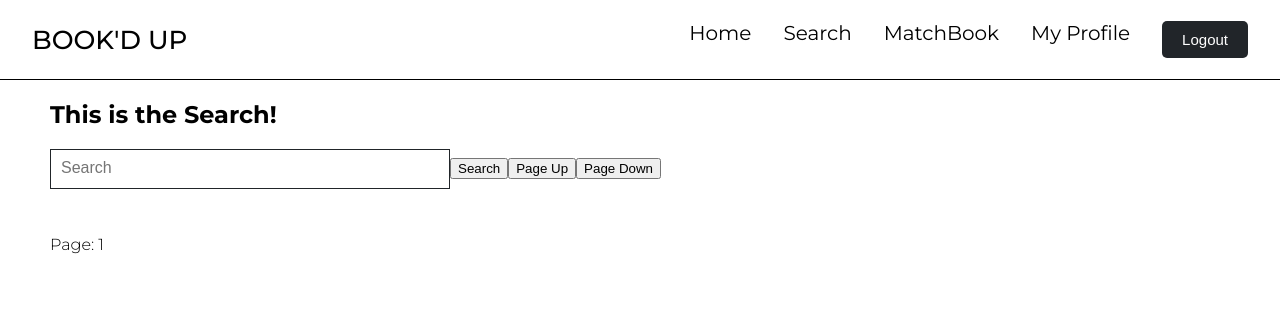
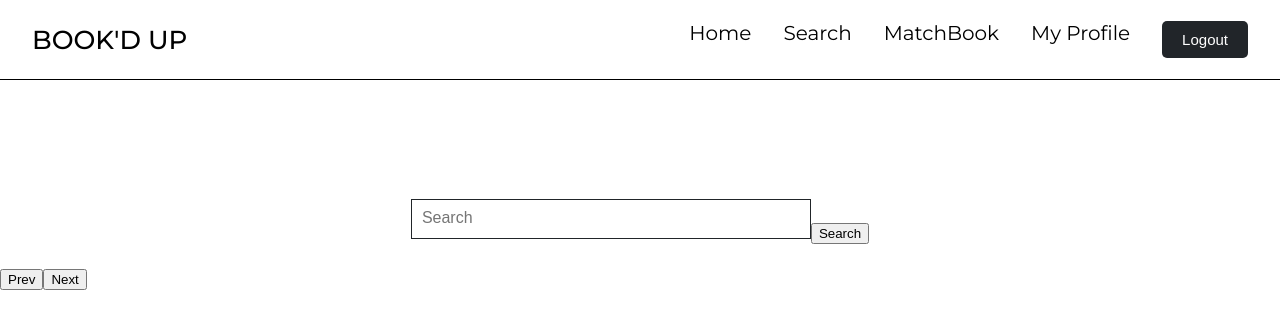
Before and after one commit to salmy101/Bookd-Up-Final, a React (Create React App) app in the folder react-front-end/: page /search in a window 1280 px wide. Shown: the top 328 px of the page. Built offline with nearby package versions, Linux system fonts and the light colour scheme; sample sign-in values are in the browser's storage; the HTML template or start-up script is replaced by a standard one.

Commit message:
accepted timis changes

```diff
--- a/react-front-end/src/routes/main.scss
+++ b/react-front-end/src/routes/main.scss
@@ -96,6 +96,10 @@ body {
   overflow-x: scroll;
 }
 
+.popular-bookclubs-card:hover {
+  box-shadow: rgb(38, 57, 77) 0px 20px 30px -10px;
+}
+
 .popular-bookclubs-container::-webkit-scrollbar {
   display: none; /* for Chrome, Safari, and Opera */
 }
--- a/react-front-end/src/routes/search2.js
+++ b/react-front-end/src/routes/search2.js
@@ -8,52 +8,95 @@ export default function Search() {
   const { user } = useContext(UserContext);
   const navigate = useNavigate();
 
-useEffect(() => {
-  if (!user) {
-    navigate('/login');
-  }
-}, [])
+  useEffect(() => {
+    if (!user) {
+      navigate("/login");
+    }
+  }, []);
 
-  const [search, setSearch] = useState('');
+  const [search, setSearch] = useState("");
   const [page, setPage] = useState(1);
   const [result, setResult] = useState([]);
 
-
-
   const startSearch = () => {
-    getBooksBySearch(search, page)
-    .then(res => {
+    getBooksBySearch(search, page).then((res) => {
       setResult(cleanUpSearchResults(res.data.items));
-    })
-  }
+    });
+  };
 
   const getResults = (results) => {
     return results.map((result, index) => {
       return (
-        <div key={index} onClick={() => addToShelf(1, result.industryIdentifiers[0].identifier)} style={{border: '1px solid black', width: '200px', display: 'flex', flexDirection: 'column', justifyContent: 'center', alignItems: 'center'}}>
-        <div>{<img src={(result.imageLinks && result.imageLinks.thumbnail) || "images/no-book-thumbnail.png"} alt="Current Book"/>}</div>
-        <p><b>{result.title}</b></p>
-        <p>{result.publishedDate.split('-')[0]}</p>
-        <p>{result.industryIdentifiers[0].identifier}</p>
-        <p>{`by ${result.authors[0]}`}</p>
-      </div>
+        <div
+          className="book-container"
+          key={index}
+          onClick={() =>
+            addToShelf(1, result.industryIdentifiers[0].identifier)
+          }
+        >
+          <div className="image-box">
+            {
+              <img
+                className="book-image"
+                src={
+                  (result.imageLinks && result.imageLinks.thumbnail) ||
+                  "images/no-book-thumbnail.png"
+                }
+                alt="Current Book"
+              />
+            }
+          </div>
+
+          <div className="book-details-box">
+            <p className="book-title">
+              <b>{result.title}</b>
+            </p>
+            <p className="book-year">
+              Year of Publication: {result.publishedDate.split("-")[0]}
+            </p>
+            <p className="book-isbn">
+              ISBN: {result.industryIdentifiers[0].identifier}
+            </p>
+            <p className="book-author">Author: {` ${result.authors[0]}`}</p>
+            <button className="more-details"> See more </button>
+          </div>
+        </div>
       );
     });
-  }
-
-
+  };
 
   return (
-    <div style={{marginTop: '100px', marginLeft: '50px', marginBottom: '100px'}}>
-      <h2>This is the Search!</h2>
-      <form autoComplete='off' onSubmit={event => event.preventDefault()}>
-        <input placeholder='Search' value={search} onChange={event => setSearch(event.target.value)}/>
-        <button onClick={startSearch}>Search</button>
-        <button onClick={() => setPage(page + 1)}>Page Up</button>
-        <button onClick={() => (page > 1) ? setPage(page - 1) : null}>Page Down</button>
-        <p>Page: {page}</p>
+    <div className="search-container">
+      <h2>Search Bookd-Up</h2>
+      <form
+        className="search-form"
+        autoComplete="off"
+        onSubmit={(event) => event.preventDefault()}
+      >
+        <input
+          placeholder="Search"
+          value={search}
+          onChange={(event) => setSearch(event.target.value)}
+        />
+        <div className="button-box">
+          <button className="search-buttons" onClick={startSearch}>
+            Search
+          </button>
+        </div>
       </form>
-      {result.length > 0 && getResults(result)}
+
+      <div className="container">{result.length > 0 && getResults(result)}</div>
+      <div className="pagination-btn">
+        <button
+          className="search-buttons"
+          onClick={() => (page > 1 ? setPage(page - 1) : null)}
+        >
+          Prev
+        </button>
+        <button className="search-buttons" onClick={() => setPage(page + 1)}>
+          Next
+        </button>
+      </div>
     </div>
   );
-};
+}
--- /dev/null
+++ b/react-front-end/src/routes/search2.scss
@@ -0,0 +1,120 @@
+@import url("https://fonts.googleapis.com/css2?family=Montserrat:wght@100;300;400;500;600;700&display=swap");
+
+/* colors: #212529, #ced4da, #f8f9fa, #7f7f7f */
+
+* {
+  box-sizing: border-box;
+  /* outline: 1px solid red; */
+}
+
+body {
+  margin: auto;
+  padding: auto;
+  font-family: "Montserrat", sans-serif;
+}
+
+.container {
+  display: grid;
+  grid-template-columns: 1fr 1fr 1fr;
+  margin-top: 100px;
+}
+
+.book-container {
+  margin: 20px;
+  margin-bottom: 350px;
+  width: 300px;
+  height: 300px;
+}
+
+.book-details-box {
+  padding: 20px;
+  border: 0.5px solid #212529;
+  background-color: #212529;
+  color: #fff;
+}
+
+.book-image {
+  border: 0.5px solid #212529;
+  height: 400px;
+  width: 300px;
+}
+
+.book-title {
+  margin-bottom: 20px;
+}
+.book-year,
+.book-isbn,
+.book-author {
+  padding: 0;
+  margin: 5px;
+}
+
+.book-author {
+  margin-bottom: 15px;
+}
+
+.more-details {
+  background: none;
+  border: none;
+  color: #7f7f7f;
+  cursor: pointer;
+  transition: 0.8s;
+}
+
+.more-details:hover {
+  color: #fff;
+  zoom: 1.08;
+}
+
+.search-container {
+  justify-content: center;
+  align-items: center;
+  display: flex;
+  flex-direction: column;
+  margin-top: 100px;
+  margin-left: 50px;
+  margin-bottom: 100px;
+}
+
+.search-form {
+  display: flex;
+  flex-direction: column;
+  justify-content: center;
+  align-items: center;
+  margin-top: -50px;
+}
+
+.search-form input {
+  width: 900px;
+}
+
+.search-form button {
+  background-color: #212529;
+  color: #fff;
+  width: 90px;
+  height: 40px;
+  border: none;
+}
+
+.button-box {
+  display: flex;
+  flex-direction: row;
+  justify-content: center;
+  align-items: center;
+}
+
+.search-buttons {
+  margin: 0px 20px;
+  background-color: #212529;
+  color: #fff;
+  width: 90px;
+  height: 40px;
+  border: none;
+  cursor: pointer;
+}
+
+.pagination-btn {
+  display: flex;
+  flex-direction: row;
+  margin-top: 50px;
+}
```
Also changed, not shown: react-front-end/src/components/Nav.js (+9 -9 lines), 1 other file (tests, documents, lock files or other folders).
